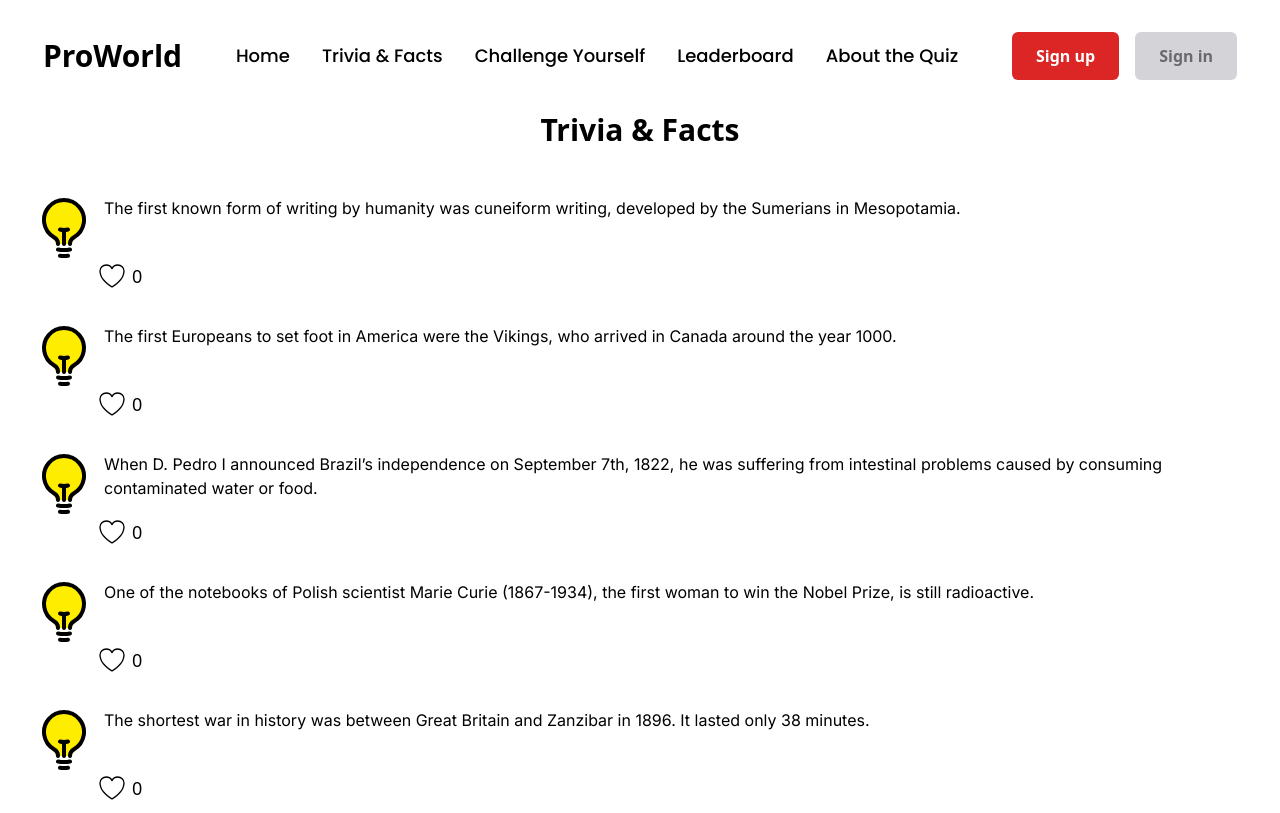
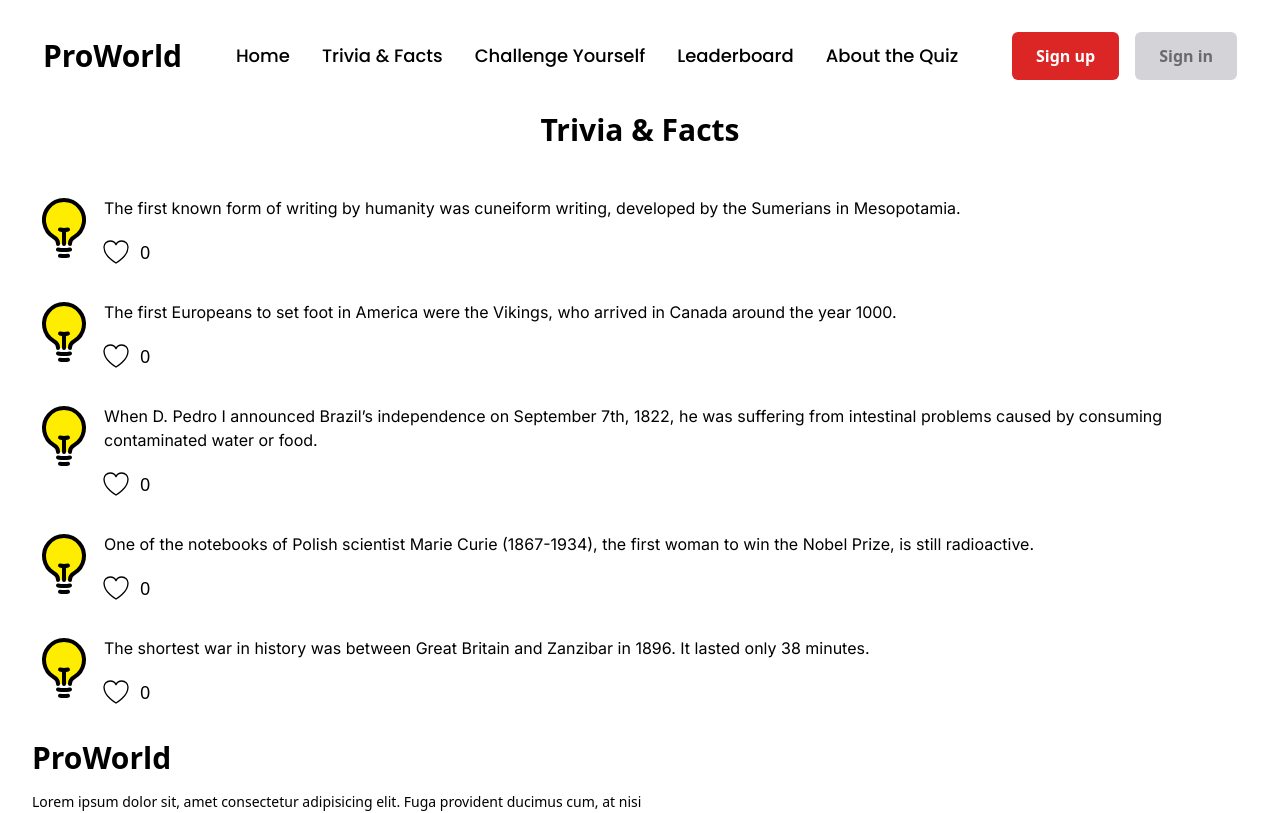
Before and after one commit to thiagond-code/trivia-project, a Next.js app in the folder trivia-project/: page /facts in a window 1280 px wide. Shown: the top 813 px of the page. Built offline with nearby package versions, Linux system fonts and the light colour scheme.

Commit message:
refactor: Display facts and minor improvements

```diff
--- a/trivia-project/src/pages/facts.tsx
+++ b/trivia-project/src/pages/facts.tsx
@@ -55,17 +55,17 @@ function Post(facts: Fact) {
                         <path strokeLinecap="round" strokeLinejoin="round" d="M12 18v-5.25m0 0a6.01 6.01 0 001.5-.189m-1.5.189a6.01 6.01 0 01-1.5-.189m3.75 7.478a12.06 12.06 0 01-4.5 0m3.75 2.383a14.406 14.406 0 01-3 0M14.25 18v-.192c0-.983.658-1.823 1.508-2.316a7.5 7.5 0 10-7.517 0c.85.493 1.509 1.333 1.509 2.316V18" />
                     </svg>
                 </div>
+                <div className='flex flex-col gap-4'>
                     <p className={`${inter.className}`}>{facts.text}</p>
-            </div>
-            <div className='ml-16 mt-2 md:mt-0'>
-                <button onClick={updateLikes} className='flex items-center gap-1'>
-                    <div className="w-8 h-8">
+                    <button onClick={updateLikes} className='flex items-center gap-2 -ml-[4px]'>
+                        <div className='w-8 h-8'>
                             <svg xmlns="http://www.w3.org/2000/svg" fill={`${isLiked ? `#ff0000` : 'none'}`} viewBox="0 0 24 24" strokeWidth={1} stroke="currentColor">
                                 <path strokeLinecap="round" strokeLinejoin="round" d="M21 8.25c0-2.485-2.099-4.5-4.688-4.5-1.935 0-3.597 1.126-4.312 2.733-.715-1.607-2.377-2.733-4.313-2.733C5.1 3.75 3 5.765 3 8.25c0 7.22 9 12 9 12s9-4.78 9-12z" />
                             </svg>
                         </div>
                         <p className='text-lg font-medium'>{likes}</p>
                     </button>
+                </div>
             </div>
         </div>
     )
--- a/trivia-project/src/pages/index.tsx
+++ b/trivia-project/src/pages/index.tsx
@@ -11,11 +11,11 @@ function Hero() {
           <h1 className='text-5xl font-extrabold'>Seja muito bem vindo!</h1>
           <p className={`${inter.className} text-xl text-gray-400 mt-3 mb-9`}>Welcome again!</p>
         <div className='space-x-4'>
-          <Link href='/'>
+          <Link href='/signup'>
             <button className='bg-red-600 px-6 py-3 rounded-md text-white font-semibold hover:bg-red-700 delay-200 duration-300 ease-in-out'>Sign up</button>
           </Link>
-          <Link href='/'>
-            <button className='bg-zinc-300 px-6 py-3 rounded-md text-black/50 font-semibold hover:bg-zinc-400 delay-200 duration-300 ease-in-out'>Sign up</button>
+          <Link href='/signin'>
+            <button className='bg-zinc-300 px-6 py-3 rounded-md text-black/50 font-semibold hover:bg-zinc-400 delay-200 duration-300 ease-in-out'>Sign in</button>
           </Link>
         </div>
       </section>
```
Lines whose indentation alone changed are shown as unchanged.
